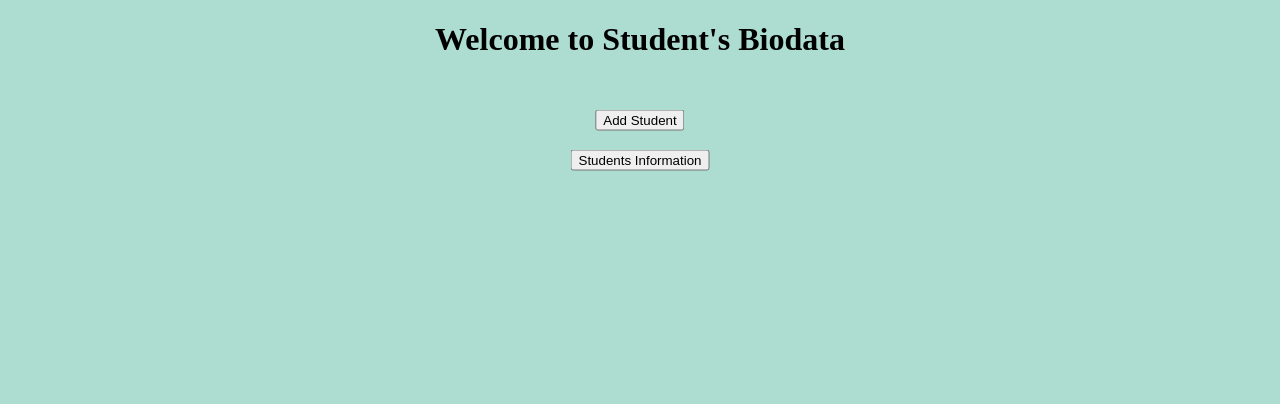
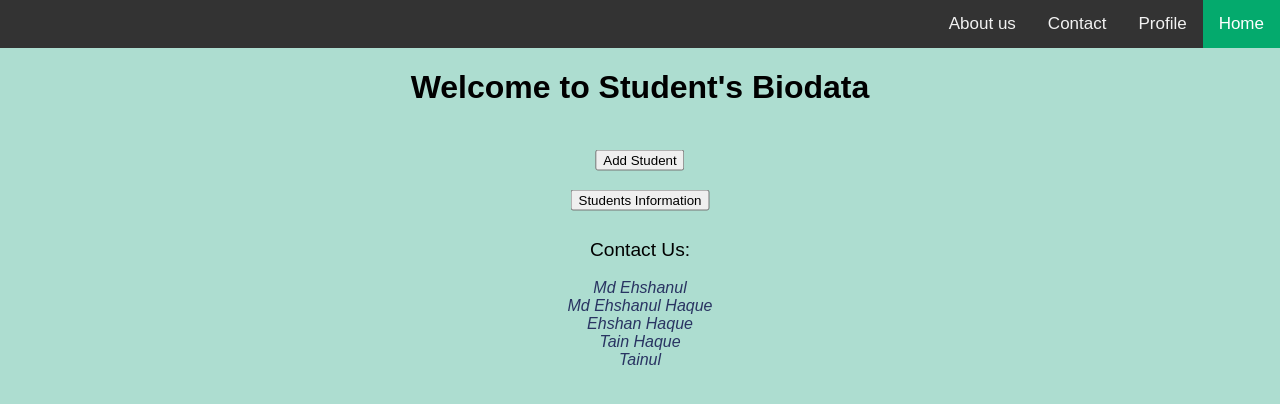
Before and after one commit to arnob2112/Students-Biodata, a Flask app: page / in a window 1280 px wide. Shown: the top 404 px of the page. Run offline with Flask 2, Linux system fonts and the light colour scheme; data comes from the database, SQL or seed files in the repository; both versions use the stored data as it was after the commit.

Commit message:
Updated Homepage

```diff
--- a/Resources.py
+++ b/Resources.py
@@ -1,6 +1,20 @@
-from flask import request, render_template, make_response
+from flask import render_template, make_response
 from flask_restful import Resource, reqparse
 import sqlite3
+
+
+class Home(Resource):
+    TABLE_NAME = 'people'
+
+    def get(self):
+        connection = sqlite3.connect("All Information.db")
+        cursor = connection.cursor()
+        result = list(cursor.execute("SELECT FirstName, LastName, Contact_Number FROM {}".format(self.TABLE_NAME)).
+                      fetchall())
+        data = {}
+        for item in result:
+            data[" ".join([item[x] for x in range(2)])] = item[2]
+        return make_response(render_template("home.html", data=data))
 
 
 class ReceiveInfo(Resource):
@@ -34,10 +48,13 @@ class ReceiveInfo(Resource):
         connection = sqlite3.connect("All Information.db")
         cursor = connection.cursor()
         query = "INSERT INTO {} VALUES(NULL, ? , ?, ?, ?, ?, ?, ?, ?, ?)".format(self.TABLE_NAME)
-        cursor.execute(query, (data['firstname'], data['lastname'],data['college'], data['age'], data['gender'], data['religion'], data['number'],data['fb_url'], data['job']))
+        cursor.execute(query, (data['firstname'], data['lastname'], data['college'], data['age'], data['gender'],
+                               data['religion'], data['number'], data['fb_url'], data['job']))
         connection.commit()
         connection.close()
-        return make_response(render_template("updated.html", name="{} {}".format(data['firstname'], data['lastname'], data['gender'], data['religion'], data['job'])))
+        return make_response(render_template("updated.html", name="{} {}".format(data['firstname'], data['lastname'],
+                                                                                 data['gender'], data['religion'],
+                                                                                 data['job'])))
 
     def get(self):
         return make_response(render_template("form.html"))
--- a/app.py
+++ b/app.py
@@ -1,24 +1,15 @@
 from flask import Flask, render_template
 from flask_restful import Api
-from Resources import ReceiveInfo, GetInfo
-import sys
-import logging
+from Resources import Home, ReceiveInfo, GetInfo
 
 app = Flask(__name__)
 app.secret_key = "Arnob"
 api = Api(app)
 
 
-@app.route("/")
-def home():
-    return render_template("home.html")
-
-
+api.add_resource(Home, "/")
 api.add_resource(ReceiveInfo, "/form")
 api.add_resource(GetInfo, "/showinfo")
 
-app.logger.addHandler(logging.StreamHandler(sys.stdout))
-app.logger.setLevel(logging.ERROR)
-
 if __name__ == '__main__':
     app.run(debug=True)
--- /dev/null
+++ b/static/styles/home.css
@@ -0,0 +1,75 @@
+@import url(home.html);
+*
+.center1 {
+ margin: 0;
+ position: absolute;
+ top: 20%;
+ left: 50%;
+ -ms-transform: translate(-50%, -50%);
+ transform: translate(-50%, -50%);
+}
+.center2 {
+ margin: 0;
+ position: absolute;
+ top: 25%;
+ left: 50%;
+ -ms-transform: translate(-50%, -50%);
+ transform: translate(-50%, -50%);
+
+}
+ footer {
+     text-align: center;
+     padding: 3px;
+     background-color: transparent;
+     color: Black;
+     }
+
+body {
+  margin: 0;
+  font-family: Arial, Helvetica, sans-serif;
+}
+
+.topnav {
+  overflow: hidden;
+  background-color: #333;
+}
+
+.topnav a {
+  float: right;
+  color: #f2f2f2;
+  text-align: center;
+  padding: 14px 16px;
+  text-decoration: none;
+  font-size: 17px;
+}
+
+.topnav a:hover {
+  background-color: #ddd;
+  color: black;
+}
+
+.topnav a.active {
+  background-color: #04AA6D;
+  color: white;
+}
+
+.link {
+  color: #293462;
+  background-color: transparent;
+  text-decoration: none;
+}
+.link:visited {
+  color: FAF4B7;
+  background-color: transparent;
+  text-decoration: none;
+}
+.link:hover {
+  color: black;
+  background-color: transparent;
+  text-decoration: underline;
+  font-weight:bold;
+}
+.link:active {
+  color: #256D85;
+  background-color: transparent;
+  text-decoration: underline;
--- a/templates/home.html
+++ b/templates/home.html
@@ -3,27 +3,18 @@
 <head>
     <meta charset="UTF-8">
     <title>Home - Student's Biodata </title>
-    <style>
-    .center1 {
-     margin: 0;
-     position: absolute;
-     top: 15%;
-     left: 50%;
-     -ms-transform: translate(-50%, -50%);
-     transform: translate(-50%, -50%);
-    }
-    .center2 {
-     margin: 0;
-     position: absolute;
-     top: 20%;
-     left: 50%;
-     -ms-transform: translate(-50%, -50%);
-     transform: translate(-50%, -50%);
-    }
-    </style>
+    <link rel="stylesheet" type="text/css" href="{{ url_for('static',filename='styles/home.css') }}">
 
 </head>
 <body bgcolor="ADDDD0">
+
+<div class="topnav">
+  <a class="active" href="{{url_for("home")}}"> Home </a>
+  <a href="#profile">Profile</a>
+  <a href="#contact">Contact</a>
+  <a href="#about">About us</a>
+</div>
+
 <h1 align="center"> Welcome to Student's Biodata </h1>
     <div class="center1">
     <a href="{{ url_for("receiveinfo")}}">
@@ -36,6 +27,17 @@
         </a>
 
     </div>
+<br> <br> <br> <br> <br> <br>
+
+<footer>
+    <big> Contact Us: </big> <br> <br>
+    {% for key, value in data.items() %}
+    <address>
+        <a class="link" href="tel:{{value}}"> {{key}} </a>
+    </address>
+    {% endfor %}
+</footer>
 
 </body>
+
 </html>
```
Also changed, not shown: All Information.db.
